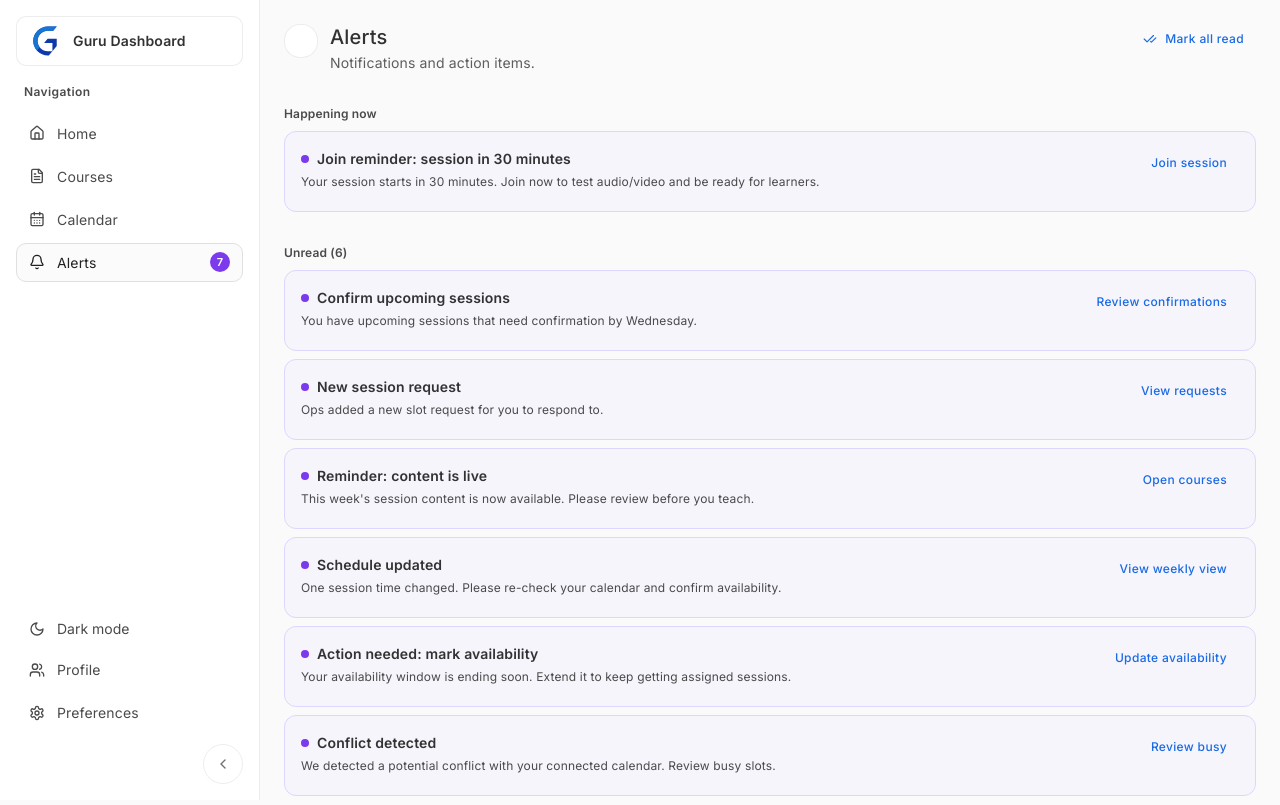
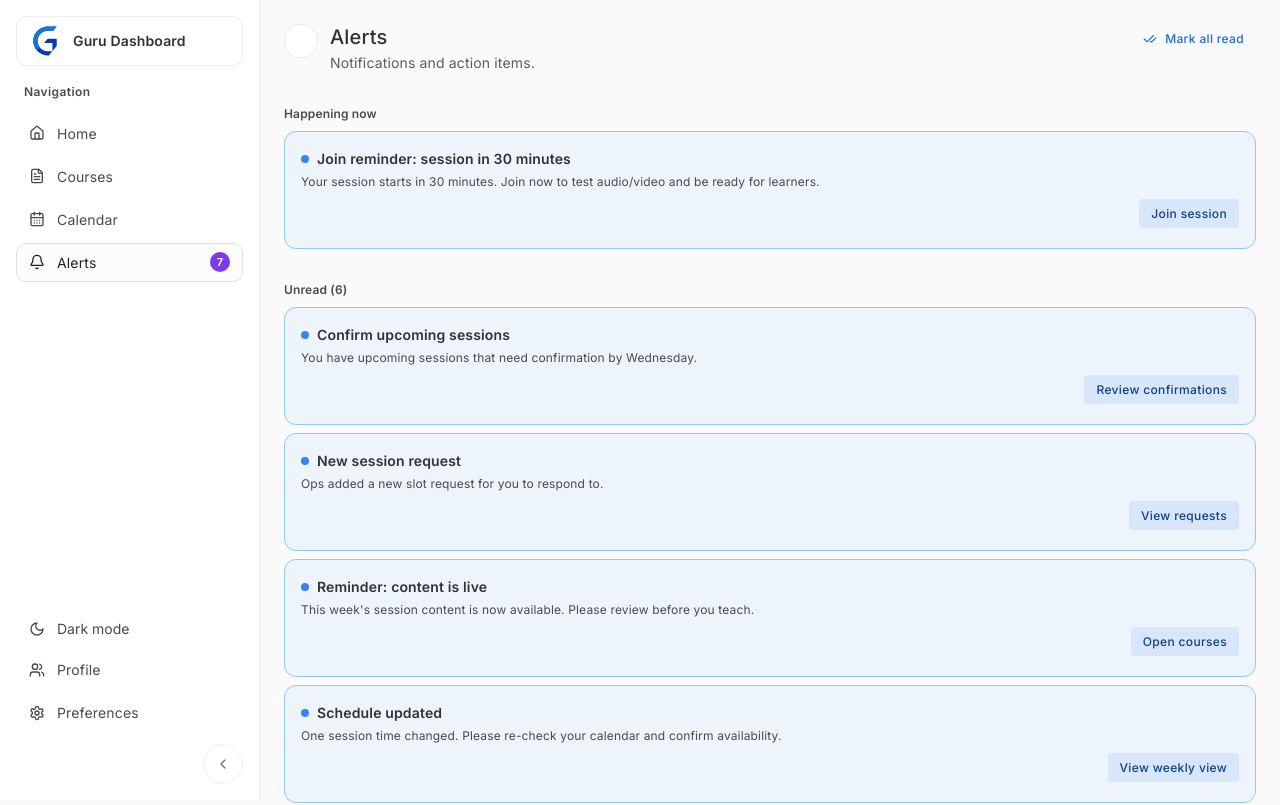
Before and after one commit to amitmishra-ai/claude-guru, a React (Vite) app: page /notifications in a window 1280 px wide. Shown: the top 805 px of the page. Built offline with nearby package versions, Linux system fonts and the light colour scheme; some icons are missing.

Commit message:
Notifications fix

```diff
--- a/src/components/dialogs/AvailabilityPopover.tsx
+++ b/src/components/dialogs/AvailabilityPopover.tsx
@@ -101,7 +101,7 @@ export function AvailabilityPopover({
         {!confirmRemove ? (
           <Button
             size="small"
-            variant="outlined"
+            variant="soft"
             color="error"
             onClick={() => setConfirmRemove(true)}
             fullWidth
@@ -117,7 +117,7 @@ export function AvailabilityPopover({
               </Typography>
             </Box>
             <Box sx={{ display: 'flex', gap: 1 }}>
-              <Button size="small" variant="outlined" color="inherit" onClick={() => setConfirmRemove(false)} sx={{ flex: 1 }}>
+              <Button size="small" variant="text" color="inherit" onClick={() => setConfirmRemove(false)} sx={{ flex: 1 }}>
                 Keep
               </Button>
               <Button size="small" variant="contained" color="error" onClick={handleRemove} sx={{ flex: 1 }}>
--- a/src/components/dialogs/LeavePopover.tsx
+++ b/src/components/dialogs/LeavePopover.tsx
@@ -121,12 +121,12 @@ export function LeavePopover({
 
         {!confirmCancel ? (
           <Box sx={{ display: 'flex', gap: 1 }}>
-            <Button size="small" variant="outlined" color="inherit" onClick={handleEdit} sx={{ flex: 1 }}>
+            <Button size="small" variant="soft" color="inherit" onClick={handleEdit} sx={{ flex: 1 }}>
               Edit
             </Button>
             <Button
               size="small"
-              variant="outlined"
+              variant="soft"
               color="error"
               onClick={() => setConfirmCancel(true)}
               sx={{ flex: 1 }}
@@ -143,7 +143,7 @@ export function LeavePopover({
               </Typography>
             </Box>
             <Box sx={{ display: 'flex', gap: 1 }}>
-              <Button size="small" variant="outlined" color="inherit" onClick={() => setConfirmCancel(false)} sx={{ flex: 1 }}>
+              <Button size="small" variant="text" color="inherit" onClick={() => setConfirmCancel(false)} sx={{ flex: 1 }}>
                 Keep
               </Button>
               <Button size="small" variant="contained" color="error" onClick={handleCancelLeave} sx={{ flex: 1 }}>
--- a/src/index.css
+++ b/src/index.css
@@ -94,8 +94,8 @@
   /* ── UI accent tokens ── */
   --gl-badge-bg: #7c3aed;        /* violet-600 */
   --gl-badge-text: #ffffff;
-  --gl-unread-bg: rgba(237, 233, 254, 0.3);
-  --gl-unread-border: #ddd6fe;
+  --gl-unread-bg: rgba(219, 234, 254, 0.4);
+  --gl-unread-border: #93c5fd;
   --gl-star-color: #f59e0b;
   --gl-warning-icon: #d97706;
   --gl-new-badge-bg: #196ae5;
@@ -203,8 +203,8 @@
   /* ── UI accent tokens (dark) ── */
   --gl-badge-bg: #8b5cf6;
   --gl-badge-text: #ffffff;
-  --gl-unread-bg: rgba(139, 92, 246, 0.12);
-  --gl-unread-border: rgba(139, 92, 246, 0.3);
+  --gl-unread-bg: rgba(59, 130, 246, 0.12);
+  --gl-unread-border: rgba(59, 130, 246, 0.35);
   --gl-star-color: #fbbf24;
   --gl-warning-icon: #fbbf24;
   --gl-new-badge-bg: #66bbff;
--- a/src/pages/Notifications/index.tsx
+++ b/src/pages/Notifications/index.tsx
@@ -73,24 +73,22 @@ export default function NotificationsPage() {
       sx={!n.read ? { borderColor: "var(--gl-unread-border)", backgroundColor: "var(--gl-unread-bg)" } : {}}
     >
       <CardContent sx={{ p: 2 }}>
-        <Box sx={{ display: "flex", alignItems: "flex-start", justifyContent: "space-between", gap: 1.5 }}>
-          <Box sx={{ minWidth: 0 }}>
         <Box sx={{ display: "flex", alignItems: "center", gap: 1 }}>
           {!n.read && (
             <Box
               component="span"
-                  sx={{ height: 8, width: 8, flexShrink: 0, borderRadius: "50%", backgroundColor: "var(--gl-badge-bg)" }}
+              sx={{ height: 8, width: 8, flexShrink: 0, borderRadius: "50%", backgroundColor: "#3b82f6" }}
             />
           )}
           <Box sx={{ fontSize: "0.875rem", fontWeight: 600 }}>{n.title}</Box>
         </Box>
         <Box sx={{ mt: 0.5, fontSize: "0.75rem", color: "hsl(var(--md-on-surface-variant))" }}>{n.body}</Box>
-          </Box>
         {n.ctaLabel && n.ctaAction && (
+          <Box sx={{ display: "flex", justifyContent: "flex-end", mt: 1 }}>
             <Button
-              variant="text"
+              variant="soft"
               size="small"
-              sx={{ flexShrink: 0, borderRadius: "4px", fontSize: "0.75rem" }}
+              sx={{ borderRadius: "4px", fontSize: "0.75rem" }}
               onClick={() => {
                 dispatch(markRead(n.id));
                 executeCtaAction(n.ctaAction!, navigate, dispatch);
@@ -98,8 +96,8 @@ export default function NotificationsPage() {
             >
               {n.ctaLabel}
             </Button>
+          </Box>
         )}
-        </Box>
       </CardContent>
     </Card>
   );
```
Lines whose indentation alone changed are shown as unchanged.
